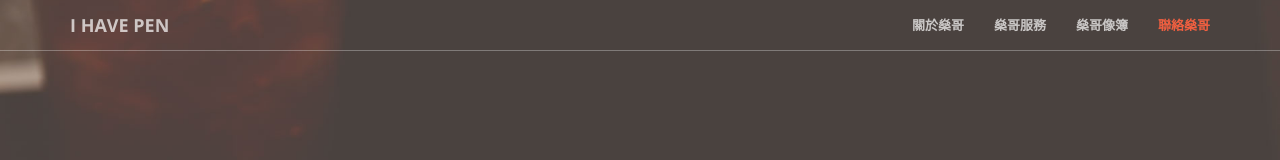
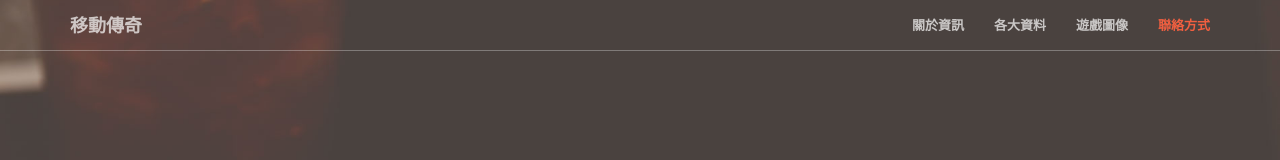
Before and after one commit to jake54132000/2266, a website: page 30678/index.html in a window 1280 px wide. Shown: the top 160 px of the page. Drawn offline with nearby package versions, Linux system fonts and the light colour scheme.

Commit message:
85567646

```diff
--- a/30678/index.html
+++ b/30678/index.html
@@ -43,23 +43,23 @@
                 <button type="button" class="navbar-toggle collapsed" data-toggle="collapse" data-target="#bs-example-navbar-collapse-1">
                     <span class="sr-only">Toggle navigation</span> Menu <i class="fa fa-bars"></i>
                 </button>
-                <a class="navbar-brand page-scroll" href="#page-top">i have pen</a>
+                <a class="navbar-brand page-scroll" href="#page-top">移動傳奇</a>
             </div>
 
             <!-- Collect the nav links, forms, and other content for toggling -->
             <div class="collapse navbar-collapse" id="bs-example-navbar-collapse-1">
                 <ul class="nav navbar-nav navbar-right">
                     <li>
-                        <a class="page-scroll" href="#about">關於燊哥</a>
+                        <a class="page-scroll" href="#about">關於資訊</a>
                     </li>
                     <li>
-                        <a class="page-scroll" href="#services">燊哥服務</a>
+                        <a class="page-scroll" href="#services">各大資料</a>
                     </li>
                     <li>
-                        <a class="page-scroll" href="#portfolio">燊哥像簿</a>
+                        <a class="page-scroll" href="#portfolio">遊戲圖像</a>
                     </li>
                     <li>
-                        <a class="page-scroll" href="#contact">聯絡燊哥</a>
+                        <a class="page-scroll" href="#contact">聯絡方式</a>
                     </li>
                 </ul>
             </div>
```
